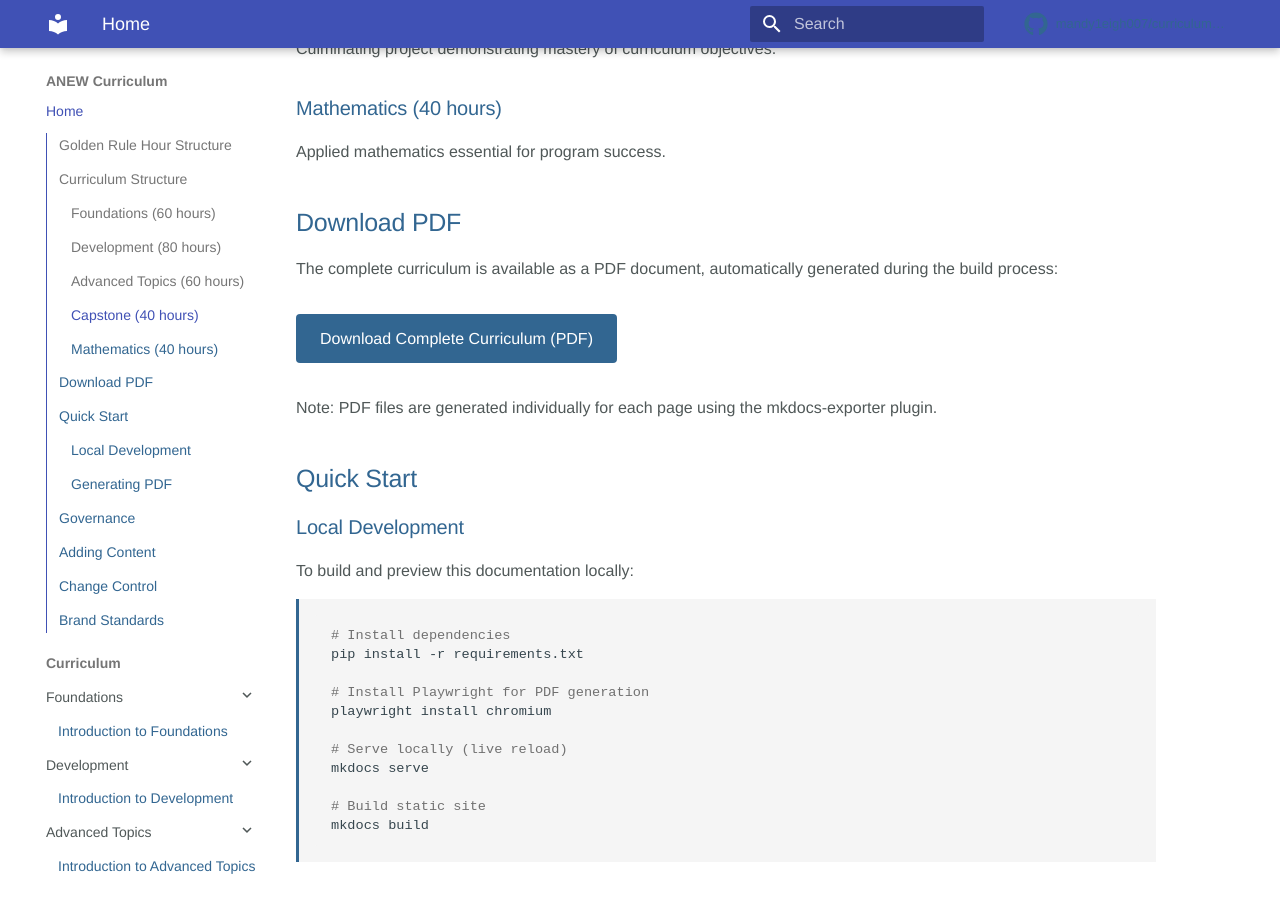
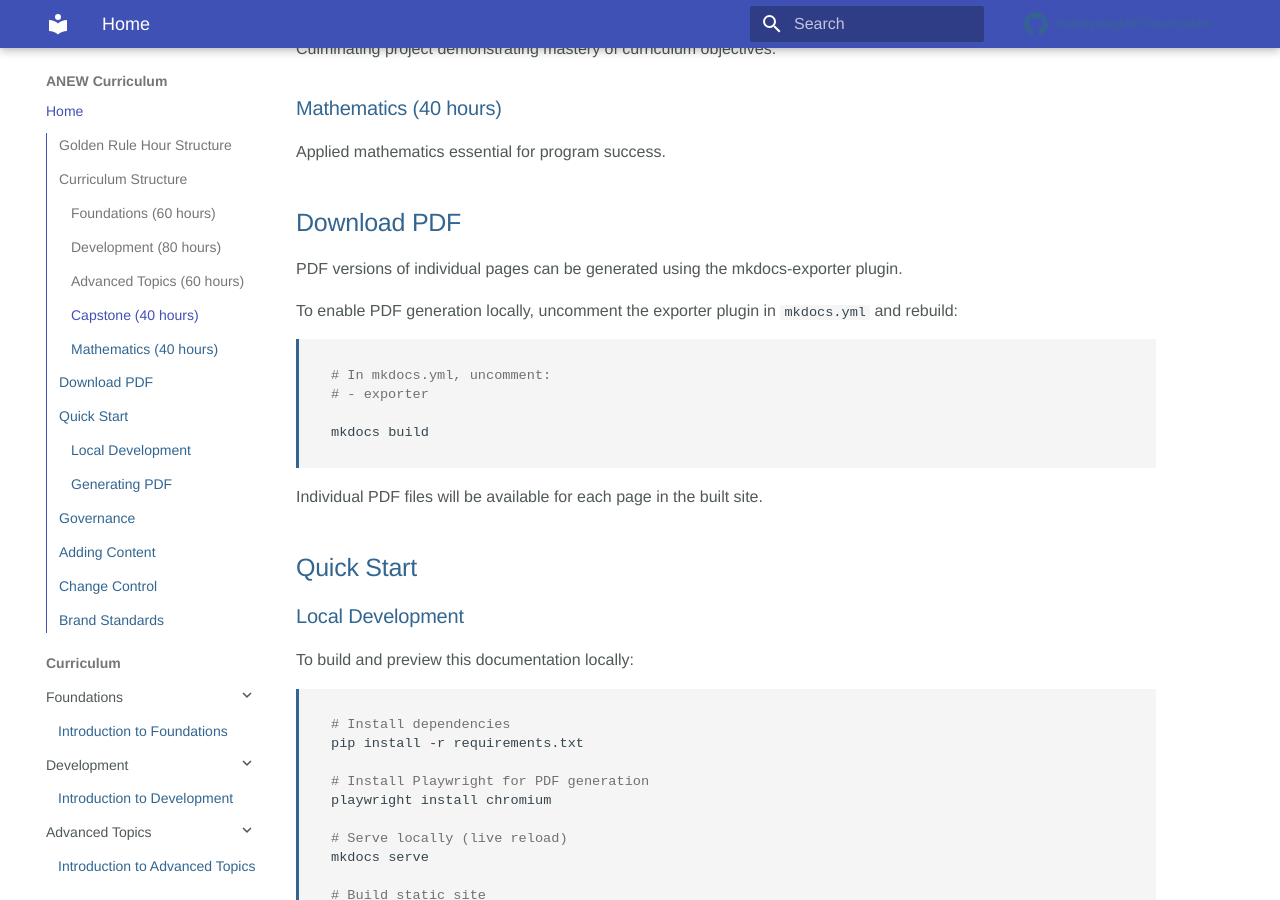
Before and after one commit to mandy1eigh007/curriculum_master, an MkDocs documentation site: the page built from docs/index.md, in a window 1280 px wide and 900 px high, scrolled down 963 px. Built offline with MkDocs 1.6.1 and Material for MkDocs 9.7.7, drawn with Linux system fonts in a browser that asks for light colours; some web fonts are replaced; comment, search, counter and statistics services are not loaded.

Commit message:
Update PDF generation configuration for CI compatibility
- Disable PDF exporter by default (can be enabled locally)
- Update README and homepage to reflect PDF generation approach
- Document that PDF generation may timeout in CI environments

Co-authored-by: mandy1eigh007 <191650317+mandy1eigh007@users.noreply.github.com>

````diff
--- a/docs/index.md
+++ b/docs/index.md
@@ -31,11 +31,18 @@ Applied mathematics essential for program success.
 
 ## Download PDF
 
-The complete curriculum is available as a PDF document, automatically generated during the build process:
+PDF versions of individual pages can be generated using the mkdocs-exporter plugin.
 
-<a href="../downloads/curriculum.pdf" class="pdf-download">Download Complete Curriculum (PDF)</a>
+To enable PDF generation locally, uncomment the exporter plugin in `mkdocs.yml` and rebuild:
 
-Note: PDF files are generated individually for each page using the mkdocs-exporter plugin.
+```bash
+# In mkdocs.yml, uncomment:
+# - exporter
+
+mkdocs build
+```
+
+Individual PDF files will be available for each page in the built site.
 
 ## Quick Start
 
--- a/mkdocs.yml
+++ b/mkdocs.yml
@@ -28,7 +28,9 @@ extra_css:
 
 plugins:
   - search
-  - exporter
+  # Note: PDF export via mkdocs-exporter can be enabled locally
+  # Uncomment the following line to enable PDF generation:
+  # - exporter
 
 nav:
   - Home: index.md
````
Also changed, not shown: README.md (+19 -7 lines).
